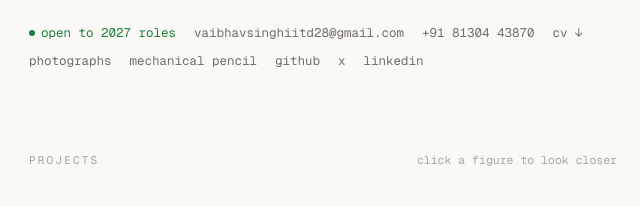
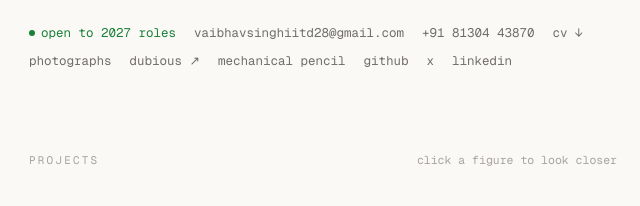
Before and after one commit to vaibhav11123/vaibhav11123.github.io, a plain HTML site: page index.html in a window 1280 px wide. Shown: the part 429-635 px from the top of the page, 317-957 px from the left. Drawn offline with nearby package versions, Linux system fonts and the light colour scheme.

Commit message:
Add Spotify playlist link to index.html

```diff
--- a/index.html
+++ b/index.html
@@ -317,6 +317,7 @@ html[data-view=agent] .agent-url::before{content:" "}
         <a href="tel:+918130443870">+91 81304 43870</a>
         <a href="/assets/resume.pdf">cv ↓</a>
         <a href="/photos/">photographs</a>
+        <a href="https://open.spotify.com/playlist/5SmCtybdfnIys5Eu4HxhSD" target="_blank" rel="noopener noreferrer">dubious ↗</a>
         <a href="/mechanical-pencil/">mechanical pencil</a>
         <a href="https://github.com/vaibhav11123">github<span class="agent-only agent-url">https://github.com/vaibhav11123</span></a>
         <a href="https://x.com/AyoVaibhav">x<span class="agent-only agent-url">https://x.com/AyoVaibhav</span></a>
```
